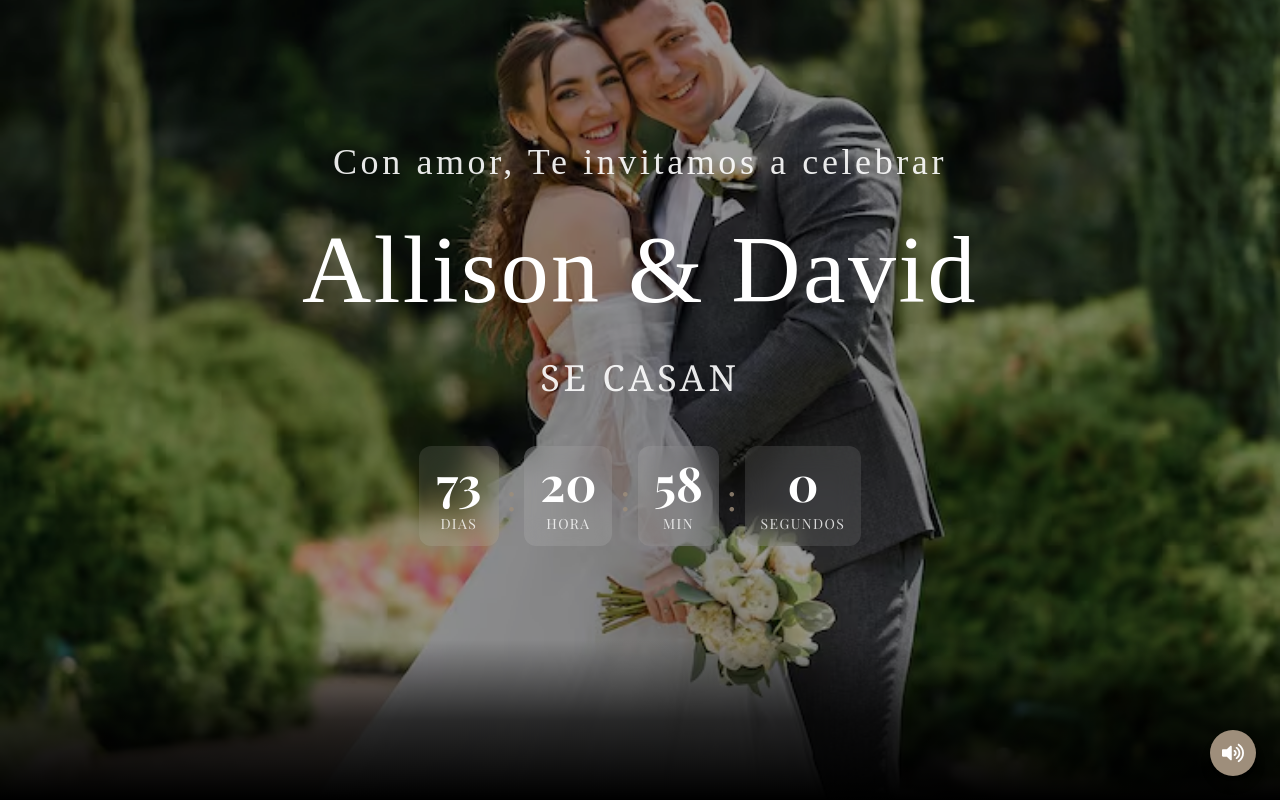
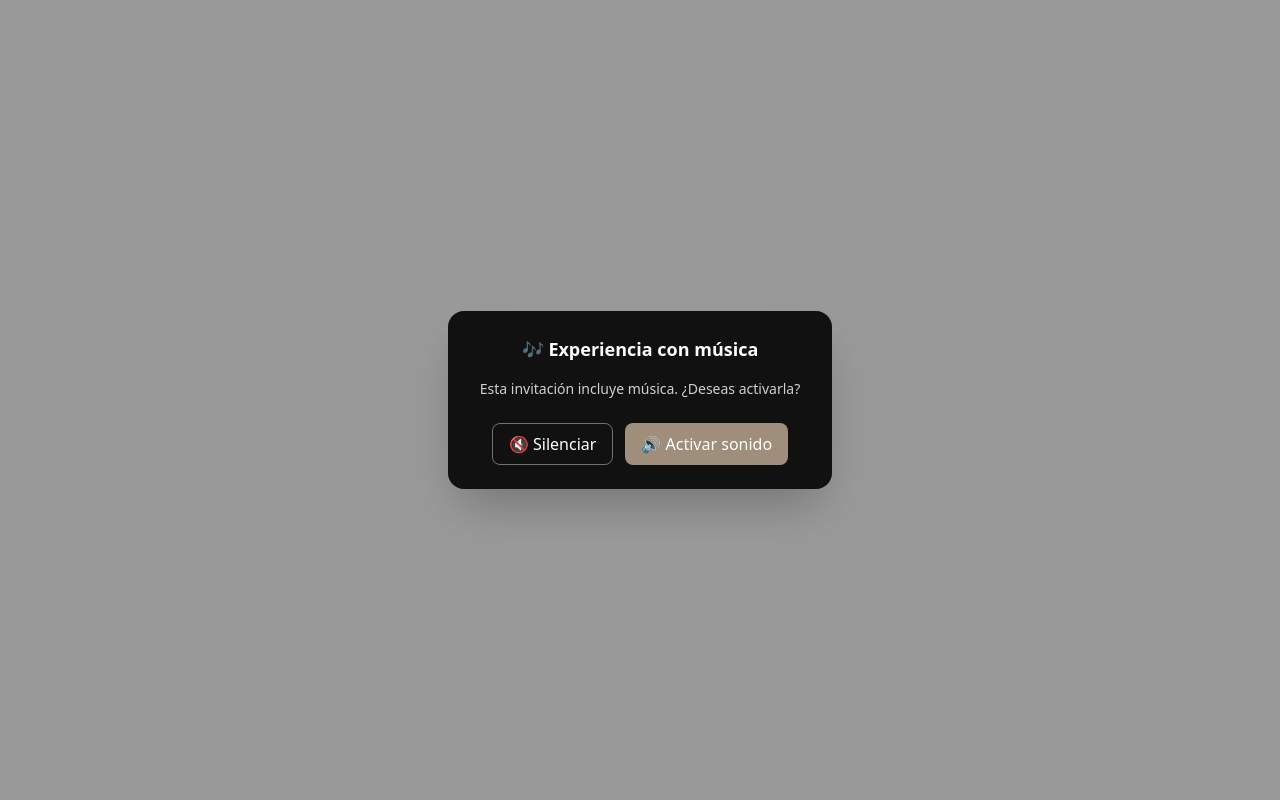
Before and after one commit to patrickespinoza/Invitacion-Web-03, a React (Vite) app in the folder Nuestra-Boda/: page / in a window 1280 px wide. Shown: the top 800 px of the page. Built offline with nearby package versions, Linux system fonts and the light colour scheme; a web font is replaced by a local one.

Commit message:
cambio de musica

```diff
--- a/Nuestra-Boda/src/componentes-encabezado/encabeza-cuenta.jsx
+++ b/Nuestra-Boda/src/componentes-encabezado/encabeza-cuenta.jsx
@@ -9,9 +9,9 @@ const Countdown = ({ targetDate }) => {
     if (difference > 0) {
       timeLeft = {
         dias: Math.floor(difference / (1000 * 60 * 60 * 24)),
-        hora: Math.floor((difference / (1000 * 60 * 60)) % 24),
+        horas: Math.floor((difference / (1000 * 60 * 60)) % 24),
         min: Math.floor((difference / 1000 / 60) % 60),
-        segundos: Math.floor((difference / 1000) % 60),
+        seg: Math.floor((difference / 1000) % 60),
       };
     }
     return timeLeft;
@@ -28,43 +28,66 @@ const Countdown = ({ targetDate }) => {
   }, [timeLeft]);
 
   return (
-   <section>
-  <div className="p-2 text-black flex flex-col items-center font-playfair">
+    <section className="w-full flex justify-center">
+      <div className="font-playfair w-full max-w-md">
 
-    <div className="flex items-center">
+        {/* GRID RESPONSIVE */}
+        <div className="
+          grid grid-cols-2 gap-3
+          sm:flex sm:justify-center sm:items-center sm:gap-4
+        ">
 
           {Object.keys(timeLeft).map((interval, index) => (
             <React.Fragment key={interval}>
 
               {/* BLOQUE */}
-          <div className="flex flex-col items-center gap-2 bg-white/10 backdrop-blur-md px-4 py-3 rounded-xl min-w-[80px]">
+              <div className="
+                flex flex-col items-center justify-center
+                bg-white/10 backdrop-blur-md
+                px-3 py-3 sm:px-4 sm:py-3
+                rounded-xl
+                min-w-[70px] sm:min-w-[80px]
+              ">
 
                 {/* NÚMERO */}
-            <span className="text-white font-bold text-3xl sm:text-4xl md:text-5xl">
+                <span className="
+                  text-white font-bold
+                  text-2xl sm:text-3xl md:text-4xl lg:text-5xl
+                ">
                   {timeLeft[interval]}
                 </span>
 
                 {/* LABEL */}
-            <span className="text-white uppercase tracking-widest text-xs sm:text-sm opacity-80">
+                <span className="
+                  text-white uppercase tracking-widest
+                  text-[10px] sm:text-xs md:text-sm
+                  opacity-80
+                ">
                   {interval}
                 </span>
 
               </div>
 
-          {/* ":" SOLO SI NO ES EL ÚLTIMO */}
+              {/* ":" SOLO EN DESKTOP */}
               {index < Object.keys(timeLeft).length - 1 && (
-            <span className="mx-2 text-3xl sm:text-4xl text-[#9E8E7B] opacity-80">
+                <span className="
+                  hidden sm:block
+                  text-2xl md:text-3xl
+                  text-[#9E8E7B] opacity-80
+                ">
                   :
                 </span>
               )}
 
             </React.Fragment>
           ))}
-
         </div>
 
+        {/* FINAL */}
         {Object.keys(timeLeft).length === 0 && (
-      <span className="text-white mt-4">Time's up!</span>
+          <span className="text-white mt-4 text-center block">
+            ¡Llegó el gran día! 🎉
+          </span>
         )}
 
       </div>
--- a/Nuestra-Boda/src/portada.jsx
+++ b/Nuestra-Boda/src/portada.jsx
@@ -1,88 +1,130 @@
-import React, { useRef, useState } from 'react';
-import { FaVolumeUp, FaVolumeMute } from 'react-icons/fa';
+import React, { useRef, useState } from "react";
+import { motion, AnimatePresence } from "framer-motion";
 import Countdown from "./componentes-encabezado/encabeza-cuenta";
 
 export default function Portada() {
   const audioRef = useRef(null);
-  const [isMuted, setIsMuted] = useState(false);
 
-  const handlePlayMusic = () => {
+  const [mostrarModal, setMostrarModal] = useState(true);
+  const [mostrarContenido, setMostrarContenido] = useState(false);
+
+  const activarSonido = () => {
     if (audioRef.current) {
-      audioRef.current.play().catch((error) => {
-        console.error("Error al intentar reproducir el audio:", error);
-      });
+      audioRef.current.muted = false;
+      audioRef.current.volume = 0.5;
+      audioRef.current.play();
     }
+    setMostrarModal(false);
+    setMostrarContenido(true);
   };
 
-  const toggleMute = () => {
+  const silenciar = () => {
     if (audioRef.current) {
-      audioRef.current.muted = !isMuted;
-      setIsMuted(!isMuted);
+      audioRef.current.muted = true;
+      audioRef.current.play();
     }
+    setMostrarModal(false);
+    setMostrarContenido(true);
   };
 
   return (
-    <div>
+    <div className="relative w-full overflow-hidden">
+
+      {/* AUDIO */}
       <audio ref={audioRef} loop>
         <source src="/TylerShaw.mp3" type="audio/mpeg" />
+      </audio>
 
-      </audio>
-      <section className="relative w-full h-[calc(110vh-160px)] md:h-screen flex items-center justify-center text-white overflow-hidden">
+      {/* CONTENEDOR */}
+      <div className="relative w-full">
 
-  {/* Imagen */}
-  <img
+        {/* IMAGEN (SOLO FADE) */}
+        <motion.img
           src="/vistaprevia02.avif"
-    alt="Fondo"
-    className="absolute w-full h-full object-cover object-center"
+          alt="portada"
+          className="w-full h-auto object-contain"
+          initial={{ opacity: 0 }}
+          animate={mostrarContenido ? { opacity: 1 } : { opacity: 0 }}
+          transition={{ duration: 1.5 }}
         />
 
-  {/* Overlay oscuro */}
-  <div className="absolute inset-0 bg-black/40"></div>
+        {/* OVERLAY */}
+        <motion.div
+          className="absolute inset-0 bg-black/30"
+          initial={{ opacity: 0 }}
+          animate={mostrarContenido ? { opacity: 1 } : { opacity: 0 }}
+          transition={{ duration: 1.5 }}
+        />
 
-  {/* Difuminado abajo */}
-  <div className="absolute bottom-0 left-0 w-full h-40 bg-gradient-to-t from-black via-black/70 to-transparent"></div>
+        {/* CONTENIDO */}
+        <motion.div
+          className="absolute inset-0 flex flex-col items-center justify-center text-white text-center px-4 gap-4"
+          initial={{ opacity: 0 }}
+          animate={mostrarContenido ? { opacity: 1 } : { opacity: 0 }}
+          transition={{ duration: 1.5, delay: 0.3 }}
+        >
+          <p className="text-sm sm:text-lg md:text-2xl lg:text-3xl tracking-widest font-cursiveDancing">
+            Con amor, te invitamos a celebrar
+          </p>
 
-  {/* Contenido */}
-  <div className="relative z-10 flex flex-col items-center justify-center text-center px-6 gap-4">
-
-    <p className=" text-lg sm:text-2xl md:text-3xl lg:text-4xl opacity-90 tracking-widest font-cursiveDancing">Con amor, Te invitamos a celebrar</p>
-
-    <h1 className="p-6 text-3xl sm:text-5xl md:text-7xl lg:text-8xl font-cursiveDancing tracking-wide">
+          <h1 className="text-3xl sm:text-5xl md:text-6xl lg:text-8xl font-cursiveDancing">
             Allison & David
           </h1>
 
-    <p className="font-serif text-lg sm:text-2xl md:text-3xl lg:text-4xl opacity-90 tracking-widest">
+          <p className="text-sm sm:text-lg md:text-2xl lg:text-3xl tracking-widest">
             SE CASAN
           </p>
 
-    <div className="b pb-20 flex justify-center">
-      <div className=" px-8 py-6 ">
+          <div className="pt-4">
             <Countdown targetDate="2026-06-11T00:00:00" />
           </div>
+        </motion.div>
       </div>
 
+      {/* MODAL */}
+      <AnimatePresence>
+        {mostrarModal && (
+          <motion.div
+            className="fixed inset-0 backdrop-blur-md bg-black/40 flex items-center justify-center z-50 px-6"
+            initial={{ opacity: 0 }}
+            animate={{ opacity: 1 }}
+            exit={{ opacity: 0 }}
+          >
+            <motion.div
+              className="bg-[#111] text-white p-6 rounded-2xl text-center w-full max-w-sm shadow-2xl"
+              initial={{ scale: 0.9, opacity: 0 }}
+              animate={{ scale: 1, opacity: 1 }}
+              exit={{ scale: 0.9, opacity: 0 }}
+            >
+              <h2 className="text-lg font-bold mb-4">
+                🎶 Experiencia con música
+              </h2>
 
+              <p className="text-sm opacity-80 mb-6">
+                Esta invitación incluye música.
+                ¿Deseas activarla?
+              </p>
+
+              <div className="flex flex-col sm:flex-row gap-3 justify-center">
+                <button
+                  onClick={silenciar}
+                  className="px-4 py-2 border border-gray-500 rounded-lg hover:bg-gray-800"
+                >
+                  🔇 Silenciar
+                </button>
+
+                <button
+                  onClick={activarSonido}
+                  className="px-4 py-2 bg-[#9E8E7B] rounded-lg hover:scale-105"
+                >
+                  🔊 Activar sonido
+                </button>
+              </div>
+            </motion.div>
+          </motion.div>
+        )}
+      </AnimatePresence>
 
     </div>
-
-
-
-  {/* Botón música */}
-  <button
-    onClick={handlePlayMusic}
-    className="absolute bottom-6 right-6 bg-[#9E8E7B] p-3 rounded-full shadow-lg hover:scale-110 transition"
-    aria-label="Reproducir Música"
-  >
-    {isMuted ? (
-      <FaVolumeMute className="text-white" size={22} />
-    ) : (
-      <FaVolumeUp className="text-white" size={22} />
-    )}
-  </button>
-
-</section>
-
-    </div>
-
   );
 }
```
Lines whose indentation alone changed are shown as unchanged.
